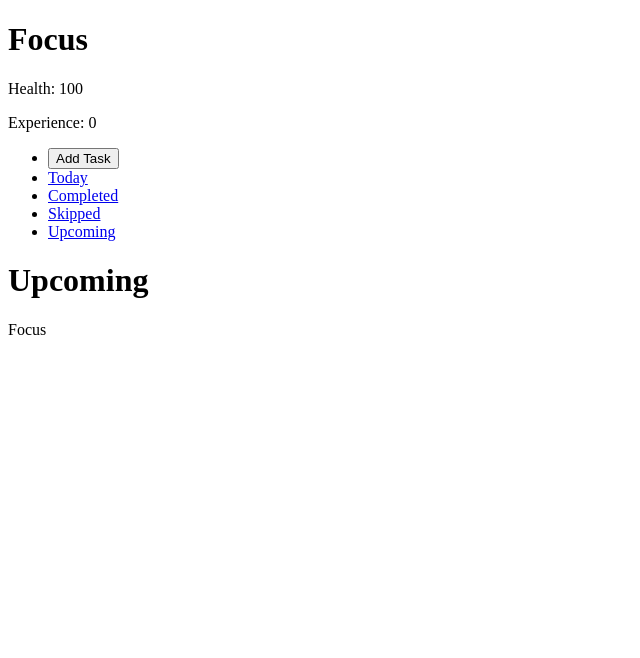
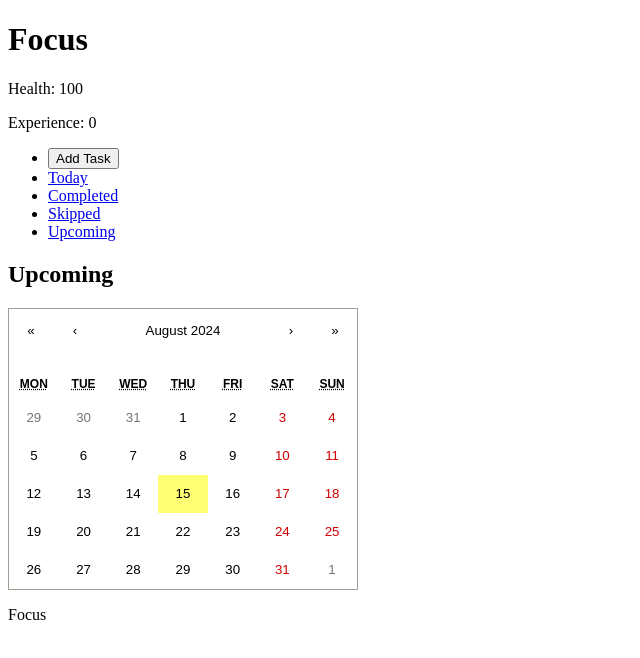
Before and after one commit to Ruhinda01/Focus, a React (Create React App) app: page /upcoming in a window 1280 px wide. Shown: the top 658 px of the page, without its empty margins (0-640 px from the left). Built offline with nearby package versions, Linux system fonts and the light colour scheme.

Commit message:
The Upcoming section

```diff
--- a/package.json
+++ b/package.json
@@ -4,6 +4,10 @@
   "private": true,
   "dependencies": {
     "@cfaester/enzyme-adapter-react-18": "^0.8.0",
+    "@fullcalendar/daygrid": "^6.1.15",
+    "@fullcalendar/interaction": "^6.1.15",
+    "@fullcalendar/react": "^6.1.15",
+    "@fullcalendar/timegrid": "^6.1.15",
     "@testing-library/jest-dom": "^5.17.0",
     "@testing-library/react": "^13.4.0",
     "@testing-library/user-event": "^13.5.0",
@@ -14,6 +18,7 @@
     "jest-environment-jsdom": "^29.7.0",
     "prop-types": "^15.8.1",
     "react": "^18.3.1",
+    "react-calendar": "^5.0.0",
     "react-datepicker": "^7.3.0",
     "react-dom": "^18.3.1",
     "react-router-dom": "^6.26.0",
--- a/src/App.js
+++ b/src/App.js
@@ -1,4 +1,4 @@
-import React, { useState } from 'react';
+import React, { useState, useEffect } from 'react';
 import Header from './components/Header/Header';
 import Sidebar from './components/Sidebar/Sidebar';
 import Footer from './components/Footer/Footer';
@@ -13,27 +13,36 @@ import { BrowserRouter as Router, Routes, Route, Navigate } from 'react-router-d
 function App() {
   const [tasks, setTasks] = useState([]);
   const [isModalOpen, setIsModalOpen] = useState(false);
+  const [selectedTask, setSelectedTask] = useState(null);
   const [health, setHealth] = useState(100);
   const [experience, setExperience] = useState(0);
+
+  useEffect(() => {
+    const savedTasks = localStorage.getItem('tasks');
+    if (savedTasks) {
+      setTasks(JSON.parse(savedTasks));
+    }
+  }, []);
+
+  useEffect(() => {
+    localStorage.setItem('tasks', JSON.stringify(tasks));
+  }, [tasks]);
+
   const addTask = (newTask) => {
-    const taskWithStatus = { ...newTask, status: 'pending' };
-    setTasks([...tasks, taskWithStatus]);
+    const taskWithDependencies = { ...newTask, status: 'pending', dependsOn: newTask.dependsOn || [] };
+    setTasks([...tasks, taskWithDependencies]);
   }
-  const editTask = (taskId, updatedTask) => {
-    setTasks(tasks.map(task => task.id === taskId ? updatedTask : task));
+  const editTask = (updatedTask) => {
+    setTasks(tasks.map(task => task.id === updatedTask.id ? { ...task, ...updatedTask } : task));
+    console.log("Updated Tasks:", tasks);
   }
   const deleteTask = (taskId) => {
     setTasks(tasks.filter(task => task.id !== taskId));
   }
 
   const completeTask = (taskId) => {
-    setTasks(tasks.map(task => {
-      if (task.id === taskId) {
-        task.status = 'completed';
-        setExperience(prevExp => prevExp + 10);
-      }
-      return task;
-    }));
+    setTasks(tasks.map(task => task.id === taskId ? { ...task, status: 'completed' } : task));
+    setExperience(prevExp => prevExp + 10);
   }
 
   const skipTask = (taskId) => {
@@ -46,7 +55,26 @@ function App() {
     }));
   }
 
-  const openModal = () => setIsModalOpen(true);
+  const pendingTask = (taskId) => {
+    setTasks(tasks.map(task => {
+      if (task.id === taskId) {
+        task.status = 'pending';
+      }
+      return task;
+    }));
+  }
+
+  const deleteTaskFromSkipped = (taskId) => {
+    setTasks(tasks.filter(task => task.id !== taskId));
+    setHealth(prevHealth => Math.max(0, prevHealth - 5));
+    setExperience(prevExp => Math.max(0, prevExp - 5));
+  }
+
+  const openModal = (task = null) => {
+    setSelectedTask(task);
+    setIsModalOpen(true);
+  };
+
   const closeModal = () => setIsModalOpen(false);
 
   return (
@@ -57,15 +85,42 @@ function App() {
           <Sidebar openModal={openModal} />
           <Routes>
             <Route path='/' element={<Navigate to="/today" replace/>} />
-            <Route path="/today" element={<Today tasks={tasks} addTask={addTask} editTask={editTask} deleteTask={deleteTask} openModal={openModal} completeTask={completeTask} skipTask={skipTask} />} />
-            <Route path="/completed" element={<Completed tasks={tasks} />} />
-            <Route path="/skipped" element={<Skipped tasks={tasks} />} />
-            <Route path="/upcoming" element={<Upcoming tasks={tasks} />} />
+            <Route path="/today" element={
+              <Today
+              tasks={tasks.filter(task => task.status === 'pending')}
+              addTask={addTask}
+              editTask={editTask}
+              deleteTask={deleteTask}
+              openModal={openModal}
+              completeTask={completeTask}
+              skipTask={skipTask} />} />
+            <Route path="/completed" element={
+              <Completed
+              tasks={tasks.filter(task => task.status === 'completed')}
+              pendingTask={pendingTask}
+              deleteTask={deleteTask} />} />
+            <Route path="/skipped" element={
+              <Skipped
+              tasks={tasks.filter(task => task.status === 'skipped')}
+              pendingTask={pendingTask}
+              deleteTask={deleteTaskFromSkipped} />} />
+            <Route path="/upcoming" element={
+              <Upcoming
+              tasks={tasks}
+              addTask={addTask}
+              editTask={editTask}
+               />} />
             <Route path="*" element={<NotFound />} />
           </Routes>
         </div>
         <Footer />
-        {isModalOpen && <TaskModal onClose={closeModal} onAddTask={addTask} />}
+        {isModalOpen && (
+          <TaskModal
+            onClose={closeModal}
+            onAddTask={addTask}
+            onEditTask={editTask}
+            task={selectedTask}
+            existingTasks={tasks} />)}
       </div>
     </Router>
   );
--- a/src/components/Sidebar/Sidebar.js
+++ b/src/components/Sidebar/Sidebar.js
@@ -9,7 +9,7 @@ function Sidebar({ openModal }) {
             <nav className="sidebar-nav">
                 <ul>
                     <li>
-                        <button onClick={openModal}>
+                        <button onClick={() => openModal()}>
                             Add Task
                         </button>
                     </li>
--- a/src/components/TaskModal/TaskModal.js
+++ b/src/components/TaskModal/TaskModal.js
@@ -1,20 +1,33 @@
 import React, { useState, useEffect } from "react";
 import PropTypes from "prop-types";
 
-const TaskModal = ({ onClose, onAddTask, task }) => {
+const TaskModal = ({ onClose, onAddTask, onEditTask, task, existingTasks, defaultDueDate }) => {
     const [title, setTitle] = useState(task?.title || "");
     const [description, setDescription] = useState(task?.description || "");
     const [priority, setPriority] = useState(task?.priority || "medium");
-    const [dueDate, setDueDate] = useState(task ? new Date(task.dueDate).toISOString().split("T")[0] : "");
+    const initialDueDate = task?.dueDate
+        ? new Date(task.dueDate).toISOString().split("T")[0]
+        : (defaultDueDate ? new Date(defaultDueDate).toISOString().split("T")[0] : "");
+    const [dueDate, setDueDate] = useState(initialDueDate);
 
     useEffect(() => {
         if (task) {
             setTitle(task.title);
             setDescription(task.description);
             setPriority(task.priority);
-            setDueDate(new Date(task.dueDate).toISOString().split("T")[0]);
+            if (task.dueDate) {
+                const parsedDate = new Date(task.dueDate);
+                if (!isNaN(parsedDate)) {
+                    setDueDate(parsedDate.toISOString().split("T")[0]);
+                }
+            }
+        } else {
+            setTitle("");
+            setDescription("");
+            setPriority("medium");
+            setDueDate(defaultDueDate ? new Date(defaultDueDate).toISOString().split("T")[0] : "");
         }
-    }, [task]);
+    }, [task, defaultDueDate]);
 
     const handleSubmit = (event) => {
         event.preventDefault();
@@ -23,12 +36,18 @@ const TaskModal = ({ onClose, onAddTask, task }) => {
             title,
             description,
             priority,
-            dueDate: new Date(dueDate),
+            dueDate: new Date(dueDate).toISOString(),
             status: task?.status || "pending",
         }
-        onAddTask(updatedTask);
+        if (task) {
+            console.log("Editing task:", task.id, updatedTask);
+            onEditTask(updatedTask);
+        } else {
+            onAddTask(updatedTask);
+        }
         onClose();
     }
+
     return (
         <div className="modal">
             <div className="modal-content">
@@ -83,7 +102,10 @@ const TaskModal = ({ onClose, onAddTask, task }) => {
 TaskModal.propTypes = {
     onClose: PropTypes.func.isRequired,
     onAddTask: PropTypes.func.isRequired,
-    task: PropTypes.object
+    onEditTask: PropTypes.func.isRequired,
+    task: PropTypes.object,
+    existingTasks: PropTypes.array,
+    defaultDueDate: PropTypes.instanceOf(Date)
 };
 
 export default TaskModal;
--- a/src/pages/Today.js
+++ b/src/pages/Today.js
@@ -6,7 +6,7 @@ function Today({ tasks, addTask, editTask, deleteTask, openModal, completeTask,
     const todayTasks = tasks.filter(task => {
         const taskDate = new Date(task.dueDate);
         const today = new Date();
-        return taskDate.toDateString() === today.toDateString() && task.status === 'pending';
+        return taskDate.toDateString() === today.toDateString();
     });
 
     return (
@@ -25,11 +25,9 @@ function Today({ tasks, addTask, editTask, deleteTask, openModal, completeTask,
                         />
                     ))
                 ) : (
-                    <>
                         <p>No tasks for today.</p>
-                        <button onClick={openModal}>Create Task</button>
-                    </>
                 )}
+                <button onClick={() => openModal()}>Create Task</button>
             </div>
         </div>
     );
--- a/src/pages/Upcoming.js
+++ b/src/pages/Upcoming.js
@@ -1,12 +1,51 @@
-import React from "react";
+import React, { useState } from "react";
+import Calendar from "react-calendar";
+import "react-calendar/dist/Calendar.css";
+import PropTypes from "prop-types";
+import TaskModal from "../components/TaskModal/TaskModal";
 
 
-function Upcoming() {
+const Upcoming = ({ tasks, addTask, editTask }) => {
+    const [selectedDate, setSelectedDate] = useState(null);
+    const [isModalOpen, setIsModalOpen] = useState(false);
+
+    const openModal = (date) => {
+        date.setHours(12);
+        setSelectedDate(date);
+        setIsModalOpen(true);
+    }
+
+    const closeModal = () => {
+        setIsModalOpen(false);
+        setSelectedDate(null);
+    }
     return (
         <div>
-            <h1>Upcoming</h1>
+            <h2>Upcoming</h2>
+            <Calendar
+                onClickDay={openModal}
+            />
+
+            {isModalOpen && (
+                <TaskModal
+                    onClose={closeModal}
+                    onAddTask={(newTask) => {
+                        addTask({ ...newTask, dueDate: selectedDate.toISOString().split("T")[0] });
+                        closeModal();
+                    }}
+                    onEditTask={editTask}
+                    existingTasks={tasks}
+                    defaultDueDate={selectedDate}
+                />
+            )}
         </div>
     );
 };
 
+Upcoming.propTypes = {
+    tasks: PropTypes.array.isRequired,
+    addTask: PropTypes.func.isRequired,
+    editTask: PropTypes.func.isRequired
+};
+
 export default Upcoming;
```
Also changed, not shown: src/components/TaskCard/TaskCard.js (+16 -7 lines), src/pages/Completed.js (+25 -3 lines), src/pages/Skipped.js (+25 -3 lines), 1 other file (tests, documents, lock files or other folders).
